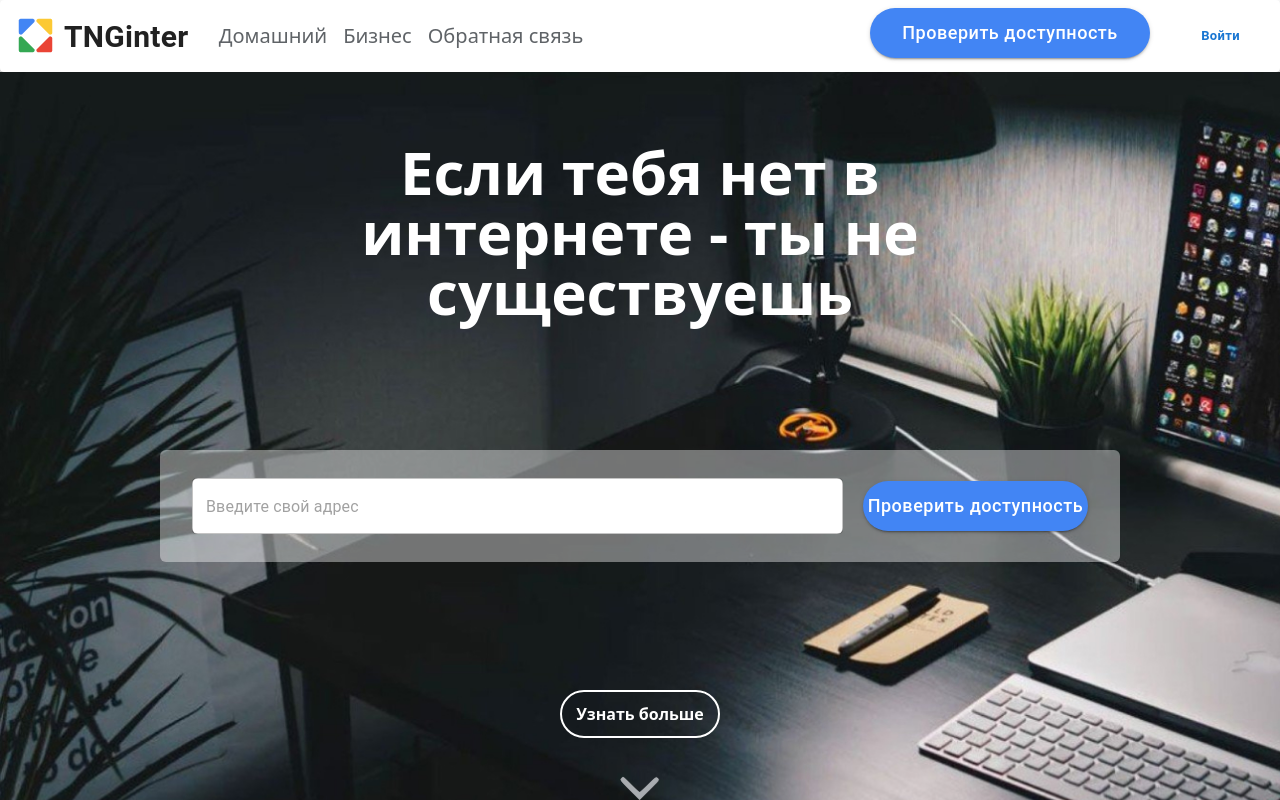
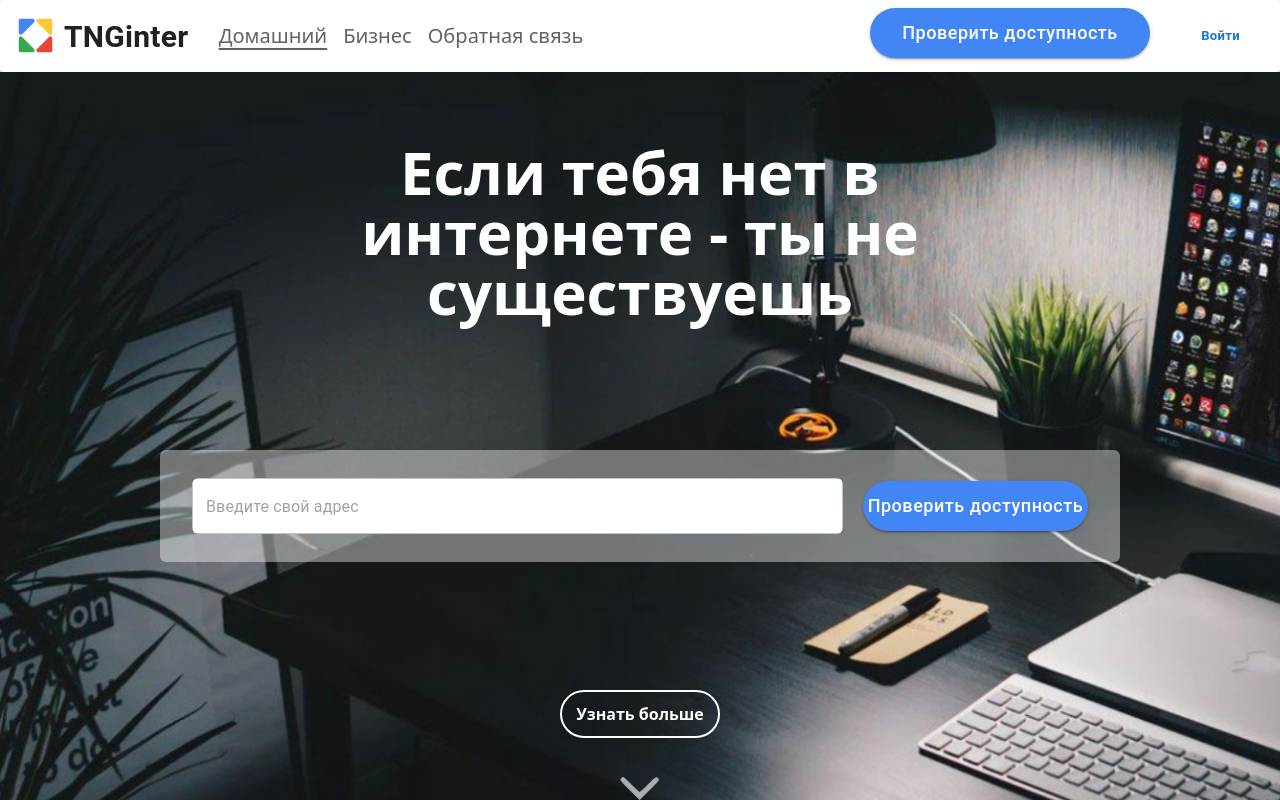
Before and after one commit to mxvashkevich/internet-service-provider, a React (Vite) app: page / in a window 1280 px wide. Shown: the top 800 px of the page. Built offline with nearby package versions, Linux system fonts and the light colour scheme.

Commit message:
[add] animations, underline, small fixes

```diff
--- a/package.json
+++ b/package.json
@@ -16,6 +16,7 @@
     "@mui/material": "^5.15.7",
     "@nanostores/react": "^0.7.1",
     "@types/react-transition-group": "^4.4.10",
+    "framer-motion": "^11.0.20",
     "nanostores": "^0.9.5",
     "prop-types": "^15.8.1",
     "react": "^18.2.0",
@@ -26,7 +27,6 @@
     "react-router-dom": "^6.22.0",
     "react-scroll": "^1.9.0",
     "react-transition-group": "^4.4.5",
-    "speedtest-net": "^1.6.2",
     "zustand": "^4.5.2"
   },
   "devDependencies": {
--- /dev/null
+++ b/src/components/atoms/NavigateLink/NavigateLink.module.scss
@@ -0,0 +1,12 @@
+.activeLink {
+  color: #5f6367;
+  text-decoration: underline;
+  text-underline-offset: 5px; /* Добавляем отступ снизу */
+  font-size: 20px;
+}
+
+.inactiveLink {
+  color: #5f6367;
+  text-decoration: none;
+  font-size: 20px;
+}
--- a/src/components/atoms/NavigateLink/NavigateLink.tsx
+++ b/src/components/atoms/NavigateLink/NavigateLink.tsx
@@ -1,4 +1,8 @@
-import { Link } from 'react-router-dom';
+import { Link, Location, useLocation } from 'react-router-dom';
+
+import { routesMapper } from '@src/components/constants';
+
+import styles from './NavigateLink.module.scss';
 
 type INavigateLinkProps = {
   linkTo: string;
@@ -7,11 +11,13 @@ type INavigateLinkProps = {
 };
 
 export default function NavigateLink({ linkTo, label, className }: INavigateLinkProps) {
+  const location: Location<'/' | '/business' | '/about'> = useLocation();
+  const isActive = routesMapper[location.pathname] === label;
+
   return (
     <Link
-      className={className}
+      className={`${className} ${isActive ? styles.activeLink : styles.inactiveLink}`}
       to={linkTo}
-      style={{ color: '#5f6367', textDecoration: 'none', fontSize: '20px' }} // TODO : change
     >
       {label}
     </Link>
--- a/src/components/constants.ts
+++ b/src/components/constants.ts
@@ -1,3 +1,5 @@
+import { RoutesMapper } from './types/types';
+
 export enum Colors {
   blue = 'blue',
   red = 'red',
@@ -149,3 +151,9 @@ export const smallBidDescriptions = {
   green: '',
   orange: '',
 };
+
+export const routesMapper: RoutesMapper = {
+  '/': 'Домашний',
+  '/business': 'Бизнес',
+  '/about': 'Обратная связь',
+};
--- a/src/components/organisms/Modal/Modal.tsx
+++ b/src/components/organisms/Modal/Modal.tsx
@@ -1,6 +1,6 @@
-import { MouseEventHandler, ReactNode, useRef } from 'react';
-import { CSSTransition } from 'react-transition-group';
+import { MouseEventHandler, ReactNode } from 'react';
 import { HighlightOffSharp as CloseIcon } from '@mui/icons-material';
+import { AnimatePresence, motion } from 'framer-motion';
 
 import styles from './Modal.module.scss';
 
@@ -22,7 +22,6 @@ function Modal({
   hasCloseBtn = true,
 }: IModalProps) {
   // TODO скроллится фон, заменить на диалог
-  const ref = useRef(null);
 
   const handleClickWrapper: MouseEventHandler<HTMLDivElement> = (e) => {
     const { target } = e;
@@ -31,17 +30,16 @@ function Modal({
   };
 
   return (
-    <>
-      <CSSTransition
-        nodeRef={ref}
-        in={isDisplay}
-        classNames='modal'
-        timeout={300}
-        unmountOnExit={true}
+    <AnimatePresence>
+      {isDisplay && (
+        <div className={'modal'}>
+          <motion.div
+            key={children?.toLocaleString()}
+            initial={{ opacity: 0.2 }}
+            animate={{ opacity: 1 }}
+            exit={{ opacity: 0 }}
+            transition={{ duration: 0.5 }}
           >
-        {(state) => (
-          <>
-            <div className={`modal modal-${state}`} ref={ref}>
             <div className={styles.modalWrapper} onClick={handleClickWrapper}>
               <div
                 className={`${styles.modalContent} ${isFullSizeContent ? 'p-5' : ''} ${isBigContent ? 'max-w-screen-xl h-4/5 w-5/6' : 'max-w-screen-md'}`}
@@ -57,11 +55,10 @@ function Modal({
                 {children}
               </div>
             </div>
+          </motion.div>
         </div>
-          </>
       )}
-      </CSSTransition>
-    </>
+    </AnimatePresence>
   );
 }
 
--- a/src/components/pages/Layout/Layout.tsx
+++ b/src/components/pages/Layout/Layout.tsx
@@ -1,15 +1,26 @@
-import { Footer, Header } from '@src/components/organisms/index.js';
 import { ReactElement } from 'react';
+import { AnimatePresence, motion } from 'framer-motion';
+import { useLocation } from 'react-router-dom';
+import { Footer, Header } from '@src/components/organisms';
 
 interface ILayoutProps {
   children: ReactElement;
 }
 export default function Layout({ children }: ILayoutProps) {
+  const location = useLocation();
+
   return (
-    <>
-      <Header />
-      {children}
-      <Footer />
-    </>
+    <AnimatePresence>
+      <motion.div
+        key={location.pathname}
+        initial={{ opacity: 0 }}
+        animate={{ opacity: 1 }}
+        transition={{ duration: 1 }}
+      >
+        <Header />
+        {children}
+        <Footer />
+      </motion.div>
+    </AnimatePresence>
   );
 }
--- a/src/components/templates/Business/Section4/BusinessSection4.module.scss
+++ b/src/components/templates/Business/Section4/BusinessSection4.module.scss
@@ -19,6 +19,10 @@
       }
   }
 
+  .logo {
+    @apply hover:animate-spin
+  }
+
   .secondCell {
     @apply flex justify-center items-center
   }
--- a/src/components/templates/Business/Section4/BusinessSection4.tsx
+++ b/src/components/templates/Business/Section4/BusinessSection4.tsx
@@ -6,7 +6,7 @@ function BusinessSection4() {
   return (
     <section className={styles.container}>
       <div className={styles.firstCell}>
-        <img src='src/assets/b-s-4/logo-wifi.png' />
+        <img src='src/assets/b-s-4/logo-wifi.png' className={styles.logo} />
         <h1>Интернет ускоряет работу вашего бизнеса.</h1>
         <p>
           Получите достаточную пропускную способность для подключения всех. А благодаря скорости
--- a/src/components/types/types.ts
+++ b/src/components/types/types.ts
@@ -1 +1,5 @@
 export type TButton = 'contained' | 'text' | 'outlined';
+
+export type RoutesMapper = {
+  [key: string]: string;
+};
```
Also changed, not shown: 1 other file (tests, documents, lock files or other folders). Lines whose indentation alone changed are shown as unchanged.
